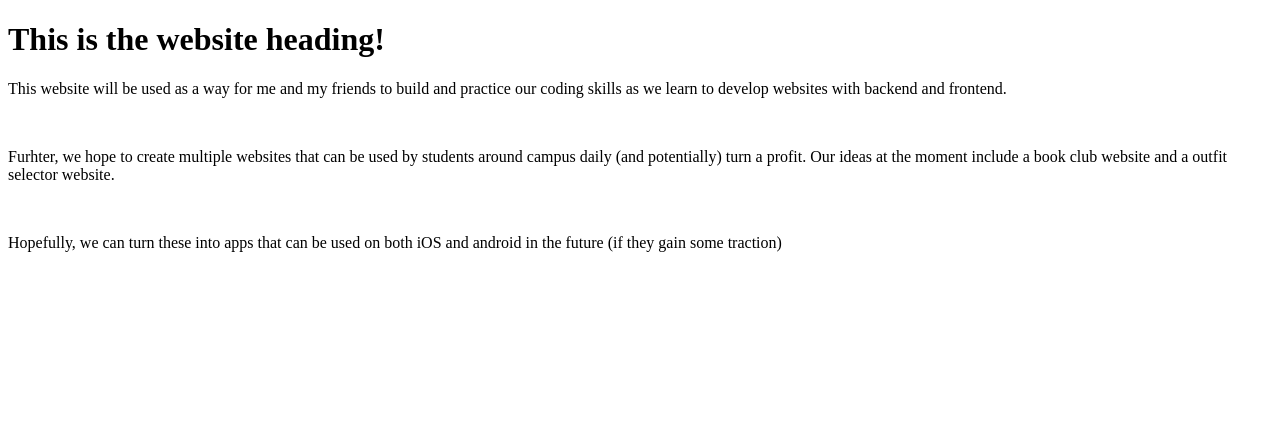
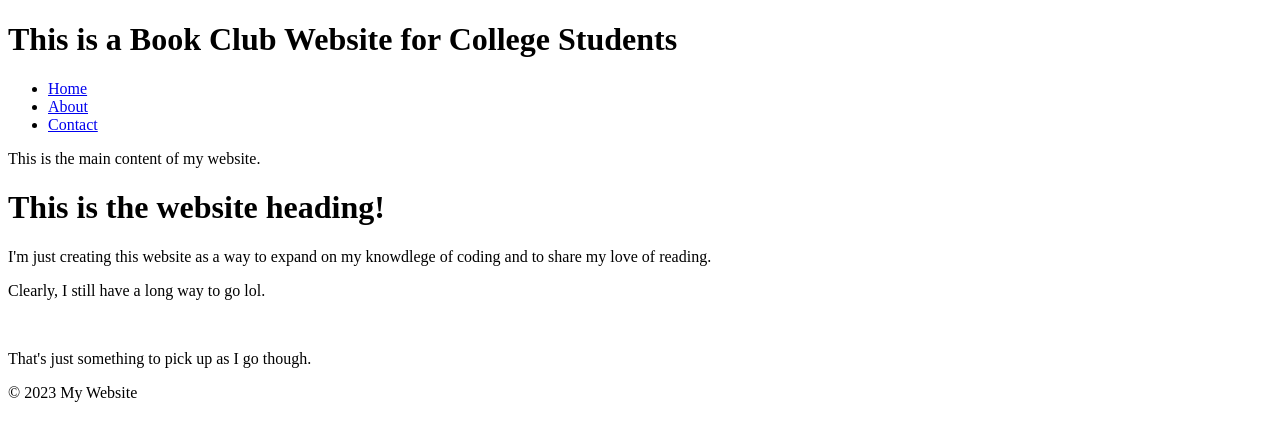
Before and after one commit to Quick07/Quick07.github.io, a plain HTML site: page index.html in a window 1280 px wide. Drawn offline with Linux system fonts and the light colour scheme.

Commit message:
doc and index updates

```diff
--- a/index.html
+++ b/index.html
@@ -1,14 +1,30 @@
+
 <!DOCTYPE html>
 <html>
-    <head>
-        <title>This is a Book Club Website for College Students</title>
-        <body>
-            <h1>This is the website heading!</h1>
-            <p>This website will be used as a way for me and my friends to build and practice our coding skills as we learn to develop websites with backend and frontend.</p>
-            <br>
-            <p>Furhter, we hope to create multiple websites that can be used by students around campus daily (and potentially) turn a profit. Our ideas at the moment include a book club website and a outfit selector website.</p>
-            <br>
-            <p>Hopefully, we can turn these into apps that can be used on both iOS and android in the future (if they gain some traction)</p>
-        </body>
-    </head>
+<head>
+    <title>My Website</title>
+</head>
+<body>
+    <header>
+        <h1>This is a Book Club Website for College Students</h1>
+    </header>
+    <nav>
+        <ul>
+            <li><a href="#">Home</a></li>
+            <li><a href="#">About</a></li>
+            <li><a href="#">Contact</a></li>
+        </ul>
+    </nav>
+    <main>
+        <p>This is the main content of my website.</p>
+        <h1>This is the website heading!</h1>
+        <p>I'm just creating this website as a way to expand on my knowdlege of coding and to share my love of reading.</p>
+        <p>Clearly, I still have a long way to go lol.</p>
+        <br>
+        <p>That's just something to pick up as I go though.</p>
+    </main>
+    <footer>
+        <p>&copy; 2023 My Website</p>
+    </footer>
+</body>
 </html>
```
Also changed, not shown: documentation.txt.
